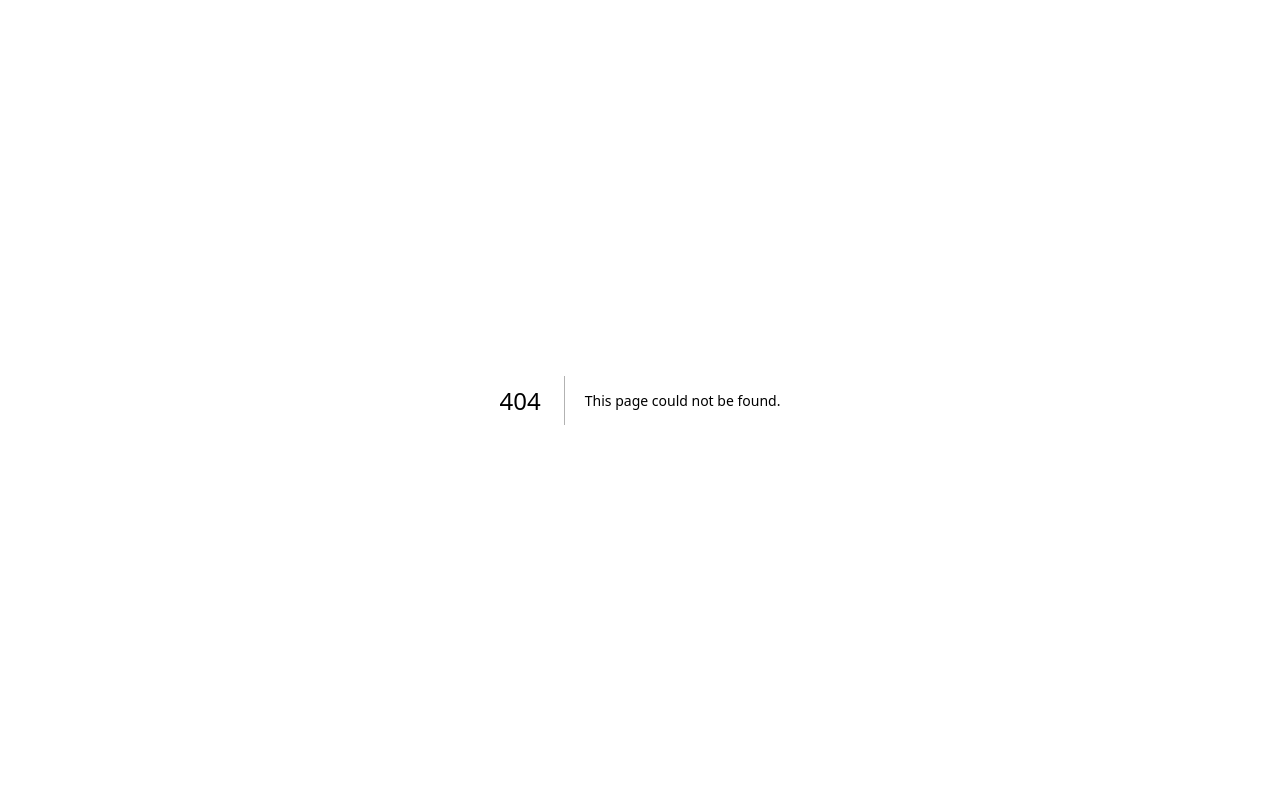
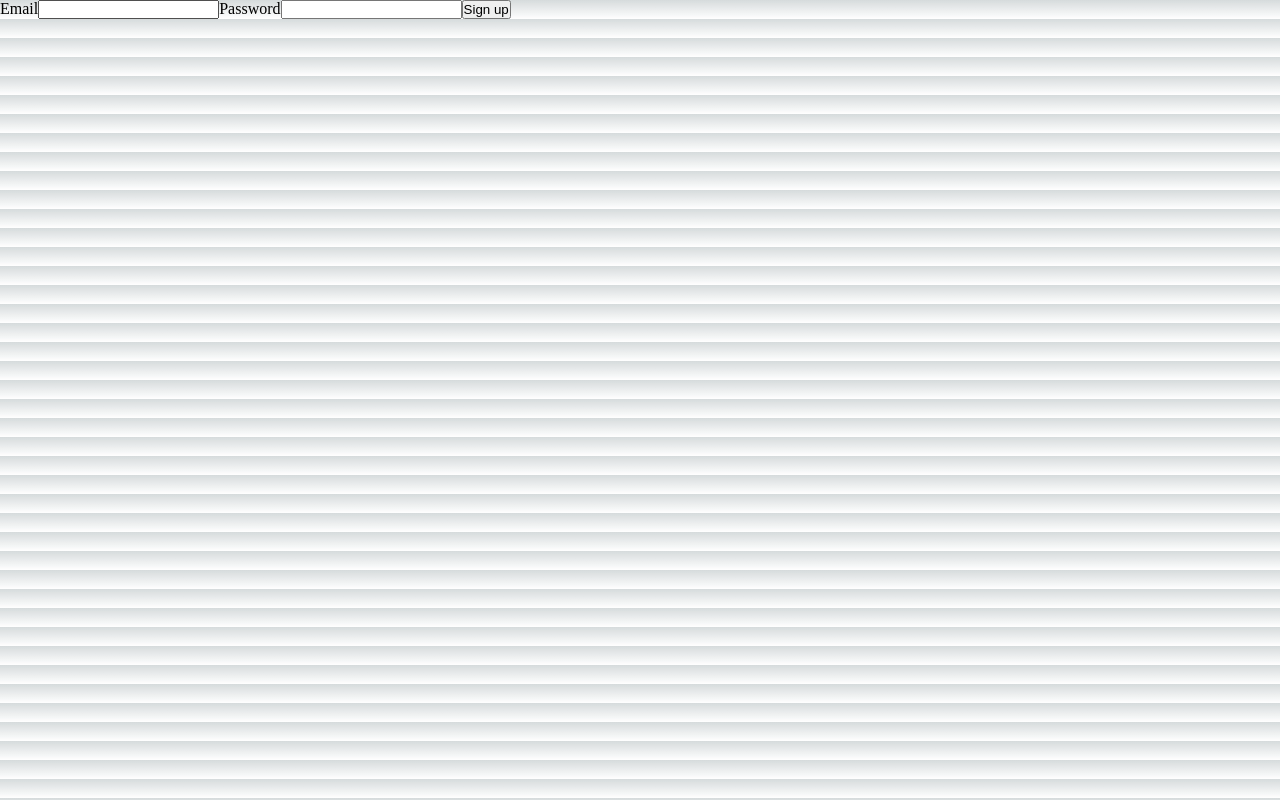
Before and after one commit to duofinder/frontend, a Next.js app: page /signup in a window 1280 px wide. Before the commit this address had no page. Built offline with nearby package versions, Linux system fonts and the light colour scheme.

Commit message:
addSignupstruct

```diff
--- a/src/pages/_app.tsx
+++ b/src/pages/_app.tsx
@@ -1,4 +1,5 @@
 import '@/styles/globals.css'
+import '@/styles/signup.css'
 import type { AppProps } from 'next/app'
 
 export default function App({ Component, pageProps }: AppProps) {
--- /dev/null
+++ b/src/pages/signup/index.tsx
@@ -0,0 +1,63 @@
+import { useState } from 'react';
+
+export default function Signup(){
+    const [formData, setFormData] = useState({
+        email: '',
+        password: ''
+    });
+
+    const [error, setError] = useState(null);
+
+    const handleChange = (e: any) => {
+    setFormData({
+        ...formData,
+        [e.target.name]: e.target.value
+        });
+    };
+
+    const handleSubmit = async (e: any) => {
+        e.preventDefault();
+
+        console.log(formData)
+
+        // const res = await fetch('/api/signup', {
+        //   method: 'POST',
+        //   headers: {
+        //     'Content-Type': 'application/json'
+        // },
+        //   body: JSON.stringify(formData)
+        // });
+
+        // if (res.status === 200) {
+        //     // Redirect to the dashboard or some other page
+        // } else {
+        //     const { message } = await res.json();
+        //     setError(message);
+        // }
+    }
+
+    return (
+        <form onSubmit={handleSubmit}>
+        {error && <div>{error}</div>}
+        <label htmlFor="email">Email</label>
+        <input
+          type="email"
+          id="email"
+          name="email"
+          value={formData.email}
+          onChange={handleChange}
+        />
+
+        <label htmlFor="password">Password</label>
+        <input
+          type="password"
+          id="password"
+          name="password"
+          value={formData.password}
+          onChange={handleChange}
+        />
+
+        <button type="submit">Sign up</button>
+      </form>
+    )
+}
```
Also changed, not shown: src/styles/signup.css (added).
